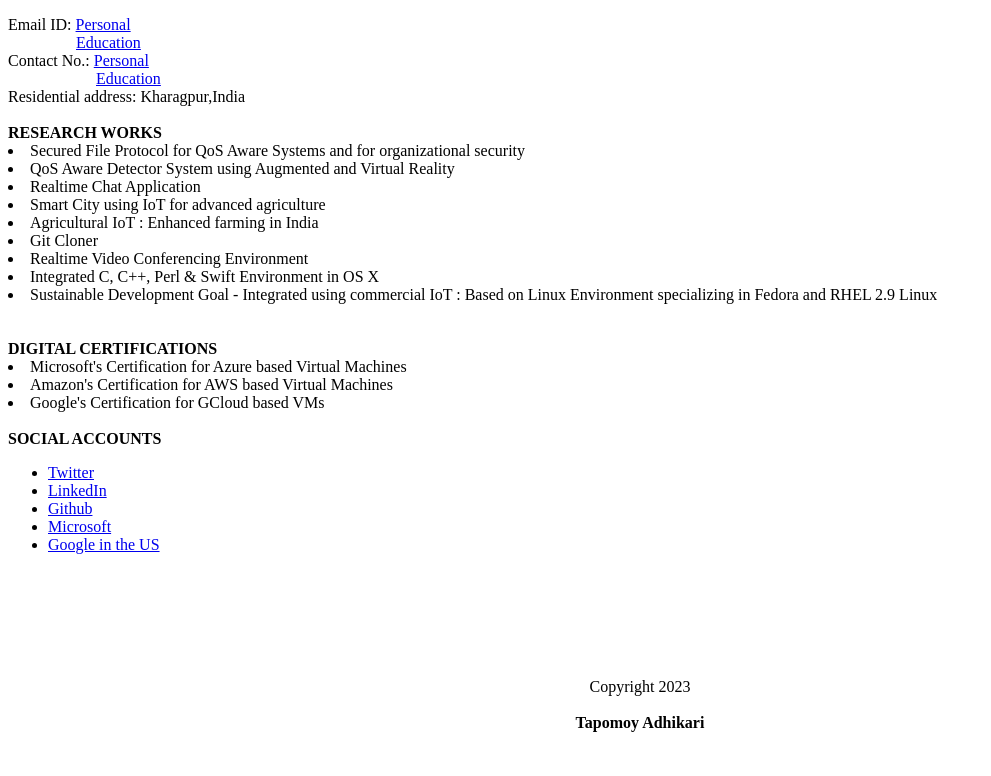
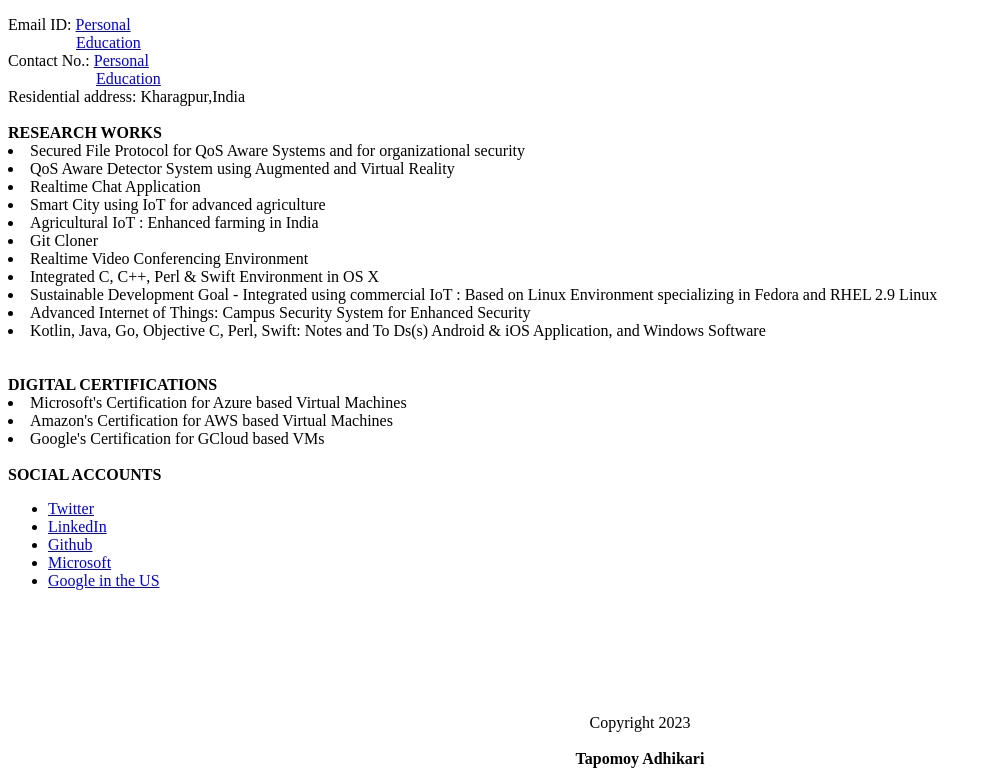
Before and after one commit to tapomoyadhikari/tapomoyadhikari.github.io, a plain HTML site: page index.html in a window 1280 px wide. Shown: the part 75-851 px from the top of the page, without its empty margins (0-991 px from the left). Before the commit the page ends 815 px from the top, so only its background shows below. Drawn offline with Linux system fonts and the light colour scheme.

Commit message:
Update index.html

```diff
--- a/index.html
+++ b/index.html
@@ -24,6 +24,8 @@ Residential address: Kharagpur,India <BR></BR>
 <li>Realtime Video Conferencing Environment</li>
 <li>Integrated C, C++, Perl & Swift Environment in OS X</li>
 <li>Sustainable Development Goal - Integrated using commercial IoT : Based on Linux Environment specializing in Fedora and RHEL 2.9 Linux</li>
+<li>Advanced Internet of Things: Campus Security System for Enhanced Security</li>
+<li>Kotlin, Java, Go, Objective C, Perl, Swift: Notes and To Ds(s) Android & iOS Application, and Windows Software</li>
 <br><br>
 
 <b>DIGITAL CERTIFICATIONS</b>
```
